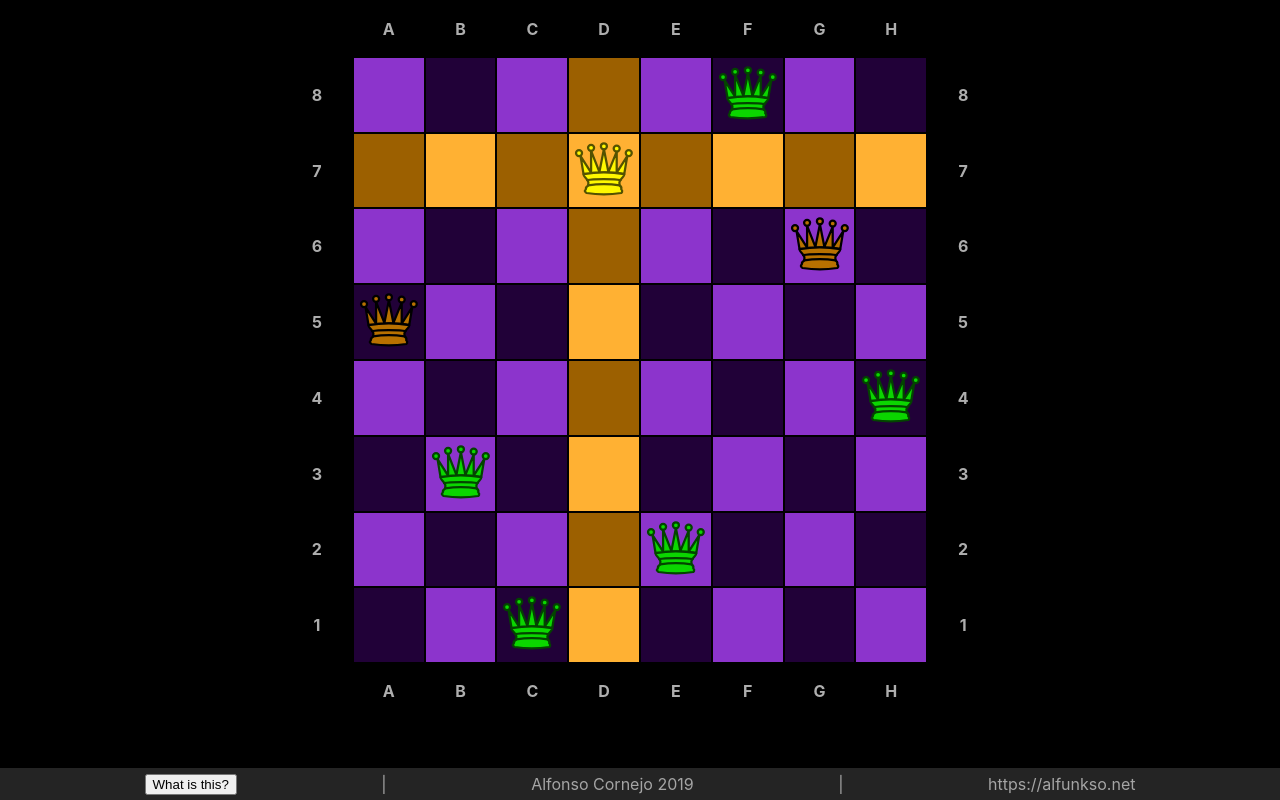
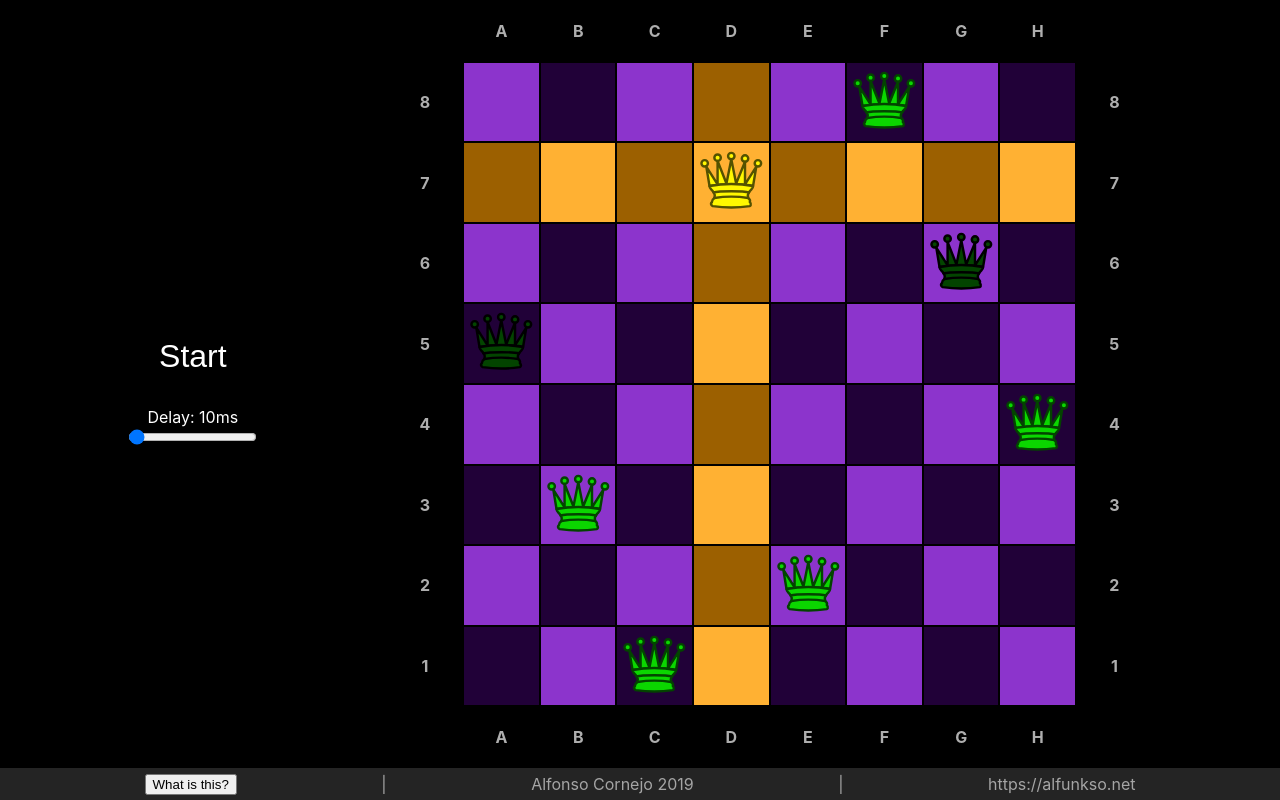
Before and after one commit to alfunkso/eight-queens, a React (Create React App) app: page / in a window 1280 px wide. Built offline with nearby package versions, Linux system fonts and the light colour scheme.

Commit message:
feat/options: Added option controls

```diff
--- a/src/App.js
+++ b/src/App.js
@@ -2,6 +2,7 @@ import React from 'react';
 import Chessboard from './Chessboard'
 import Footer from './Footer';
 import PieceModel from './PieceModel';
+import Options from './Options';
 import './styles/App.css';
 
 const debug = require('debug')('alfunkso.net:App');
@@ -28,6 +29,9 @@ class App extends React.PureComponent {
         debug("Rendering...");
         return (
             <div className="App">
+                <div className="OptionsContainer">
+                    <Options delay={10} />
+                </div>
                 <div className="BoardContainer">
                     <Chessboard pieces={this.state.pieces} />
                 </div>
--- /dev/null
+++ b/src/Options.js
@@ -0,0 +1,35 @@
+import React from 'react';
+import PropTypes from 'prop-types';
+import './styles/Options.css';
+
+const debug = require('debug')('alfunkso.net:Options');
+
+function Options({delay, onStart, onDelayChange}) {
+    debug("Rendering...");
+    return (
+        <div className="Options">
+            <button id="start">Start</button>
+            <div className="DelayControl">
+                <label htmlFor="delay">Delay: {delay}ms</label>
+                <input
+                    id="delay"
+                    type="range"
+                    step={10}
+                    min={0}
+                    max={2000}
+                    value={delay}
+                />
+            </div>
+        </div>
+    );
+}
+
+Options.propTypes = {
+    delay: PropTypes.number.isRequired,
+    onStart: PropTypes.func,
+    onDelayChang: PropTypes.func,
+};
+
+Options.defaultProps = {};
+
+export default Options;
--- a/src/Palette.js
+++ b/src/Palette.js
@@ -20,7 +20,7 @@ export default {
                 stroke: "#545200",
             },
             removing: {
-                fill: "#B87100",
+                fill: "#034400",
                 stroke: "#000000",
             },
         },
--- a/src/styles/App.css
+++ b/src/styles/App.css
@@ -1,11 +1,14 @@
 .App {
     text-align: center;
+    display: flex;
+    flex-flow: row wrap;
+    justify-content: space-evenly;
+    align-items: center;
 }
 
 .BoardContainer {
-    width: 80vw;
-    height: 80vw;
-    max-width: 90vh;
-    max-height: 90vh;
-    margin: auto;
+    width: 100vw;
+    height: 100vw;
+    max-width: calc(100vh - 32px);
+    max-height: calc(100vh - 32px);
 }
--- /dev/null
+++ b/src/styles/Options.css
@@ -0,0 +1,31 @@
+.Options {
+    display: flex;
+    flex-flow: column nowrap;
+    justify-content: center;
+    align-items: center;
+}
+
+.Options #start {
+    width: 100%;
+    border: none;
+    background: transparent;
+    color: white;
+    font-size: 2em;
+    cursor: pointer;
+    padding: 0.5em;
+}
+
+
+.Options #start:hover {
+    background: #ffb133;
+}
+
+.Options #start:active {
+    background: #9c6000;
+}
+
+.Options .DelayControl {
+    display: flex;
+    flex-flow: column nowrap;
+    margin: 1em 0 0;
+}
--- a/src/styles/Piece.css
+++ b/src/styles/Piece.css
@@ -3,8 +3,3 @@
     max-width: 100%;
     max-height: 100%;
 }
-
-.Piece svg, .Piece svg g {
-    fill: #ffffff;
-    stroke: #000000;
-}
```
